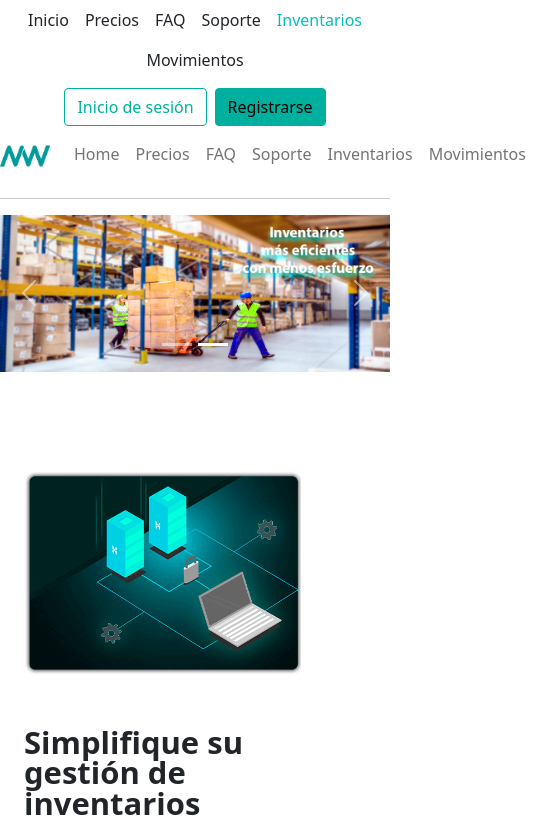
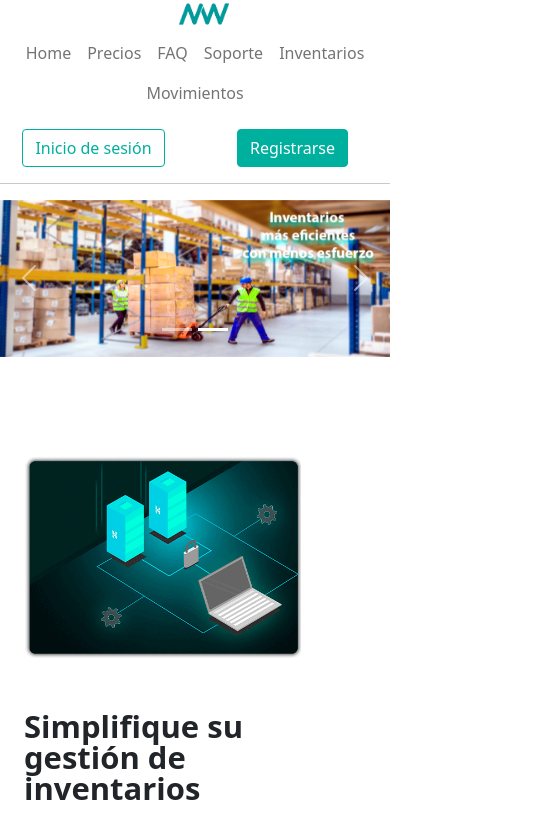
Before and after one commit to DT3264/InventariosWeb, a React (Create React App) app: page / in a window 390 px wide. Shown: the top 825 px of the page, 534 px wide, since content can reach past the window. Built offline with nearby package versions, Linux system fonts and the light colour scheme.

Commit message:
Completado index

```diff
--- a/src/App.css
+++ b/src/App.css
@@ -40,3 +40,10 @@
 .logo {
   width: 50px;
 }
+.btn:hover {
+  color: white !important;
+}
+
+.btn-primary {
+  color: white !important;
+}
--- a/src/components/index.js
+++ b/src/components/index.js
@@ -1,4 +1,4 @@
-import { Carousel, Container, Row, Col } from "react-bootstrap";
+import { Carousel, Container, Row, Col, Image } from "react-bootstrap";
 
 function Slider() {
   return (
@@ -208,14 +208,44 @@ function Extra2() {
               </div>
             </div>
           </div>
-          <div>
-            <Container className="container">
-              <Row>
-                <img src={require("./../img/img2.png")} alt="..." />
-                <Col></Col>
-              </Row>
-            </Container>
-          </div>
+          <Image fluid src={require("./../img/img2.jpg")} alt="..." />
+        </div>
+      </div>
+    </>
+  );
+}
+
+function Extra3() {
+  return (
+    <>
+      <div className="b-example-divider" />
+      <div className="container">
+        <div className="pricing-header p-3 pb-md-4 mx-auto text-center">
+          <h1 className="display-4 fw-normal">Precios</h1>
+          <p className="fs-5 text-muted">
+            Obtenga un vistazo de los planes que ofrecemos{" "}
+            <a href="precios.html">aquí</a>
+          </p>
+        </div>
+      </div>
+    </>
+  );
+}
+
+function Extra4() {
+  return (
+    <>
+      <div className="b-example-divider" />
+      <div className="container">
+        <div className="pricing-header p-3 pb-md-4 mx-auto text-center">
+          <h1 className="display-4 fw-normal">Sobre nosotros</h1>
+          <p className="fs-5 text-muted">
+            Northwind es una empresa ubicada en Uriangato, Guanajuato
+            comprometidos con crear sistemas de calidad y que provee software
+            como servicio enfocado a la gestión de inventarios de las empresas
+            con módulos diseñados para facilitar las tareas que suelen
+            presentarse con la gestión de inventario.
+          </p>
         </div>
       </div>
     </>
@@ -228,6 +258,8 @@ export default function Index() {
       <Slider />
       <Extra1 />
       <Extra2 />
+      <Extra3 />
+      <Extra4 />
     </>
   );
 }
--- a/src/index.js
+++ b/src/index.js
@@ -4,69 +4,24 @@ import "./index.css";
 import "./App.css";
 import "./App.scss";
 import { BrowserRouter as Router, Routes, Route, Link } from "react-router-dom";
-import Navbar from "react-bootstrap/Navbar";
-import Nav from "react-bootstrap/Nav";
-import NavItem from "react-bootstrap/NavItem";
+import { Row, Col, NavItem, Nav, Navbar } from "react-bootstrap";
 import Index from "./components/index.js";
 import reportWebVitals from "./reportWebVitals";
 
 ReactDOM.render(
   <Router>
     <div>
-      <header>
-        <div>
-          <div class="d-flex flex-wrap align-items-center justify-content-center justify-content-lg-start">
-            <ul class="nav col-12 col-lg-auto me-lg-auto mb-2 justify-content-center mb-md-0">
-              <li>
-                <a href="index.html" class="nav-link px-2 link-dark">
-                  Inicio
-                </a>
-              </li>
-              <li>
-                <a href="precios.html" class="nav-link px-2 link-dark">
-                  Precios
-                </a>
-              </li>
-              <li>
-                <a href="faq.html" class="nav-link px-2 link-dark">
-                  FAQ
-                </a>
-              </li>
-              <li>
-                <a href="soporte.html" class="nav-link px-2 link-dark">
-                  Soporte
-                </a>
-              </li>
-              <li>
-                <a href="#" class="nav-link px-2 link-secondary">
-                  Inventarios
-                </a>
-              </li>
-              <li>
-                <a href="movInventario.html" class="nav-link px-2 link-dark">
-                  Movimientos
-                </a>
-              </li>
-            </ul>
-
-            <div class="col-md-4 text-end">
-              <button type="button" class="btn btn-outline-primary me-2">
-                Inicio de sesión
-              </button>
-              <button type="button" class="btn btn-primary">
-                Registrarse
-              </button>
-            </div>
+      <div class="container">
+        <div class="row justify-content-center">
+          <div class="col-1 p-0">
+            <img class="logo" src={require("./img/NW.png")} />
           </div>
         </div>
-      </header>
+      </div>
       <Navbar>
-        <Navbar.Brand href="#home">
-          <img class="logo" src={require("./img/NW.png")} />
-        </Navbar.Brand>
         <Navbar.Toggle />
         <Navbar.Collapse id="basic-navbar-nav">
-          <Nav className="me-auto">
+          <Nav className="me-auto nav col-12 col-lg-auto me-lg-auto mb-2 justify-content-center mb-md-0">
             <NavItem eventkey={1} href="/">
               <Nav.Link as={Link} to="/">
                 Home
@@ -97,9 +52,39 @@ ReactDOM.render(
                 Movimientos
               </Nav.Link>
             </NavItem>
+            <NavItem
+              className="d-none d-lg-flex"
+              eventkey={1}
+              href="/movimientos"
+            >
+              <button type="button" class="btn btn-outline-primary me-2">
+                Inicio de sesión
+              </button>
+            </NavItem>
+            <NavItem
+              className="d-none d-lg-flex"
+              eventkey={1}
+              href="/movimientos"
+            >
+              <button type="button" class="btn btn-primary">
+                Registrarse
+              </button>
+            </NavItem>
           </Nav>
         </Navbar.Collapse>
       </Navbar>
+      <Row className="justify-content-center text-center d-lg-none p-0 m-0">
+        <Col className="p-0 m-0">
+          <button type="button" class="btn btn-outline-primary me-2">
+            Inicio de sesión
+          </button>
+        </Col>
+        <Col className="p-0 m-0">
+          <button type="button" class="btn btn-primary">
+            Registrarse
+          </button>
+        </Col>
+      </Row>
       <hr />
       <Routes>
         <Route path="/" element={<Index />} />
```
